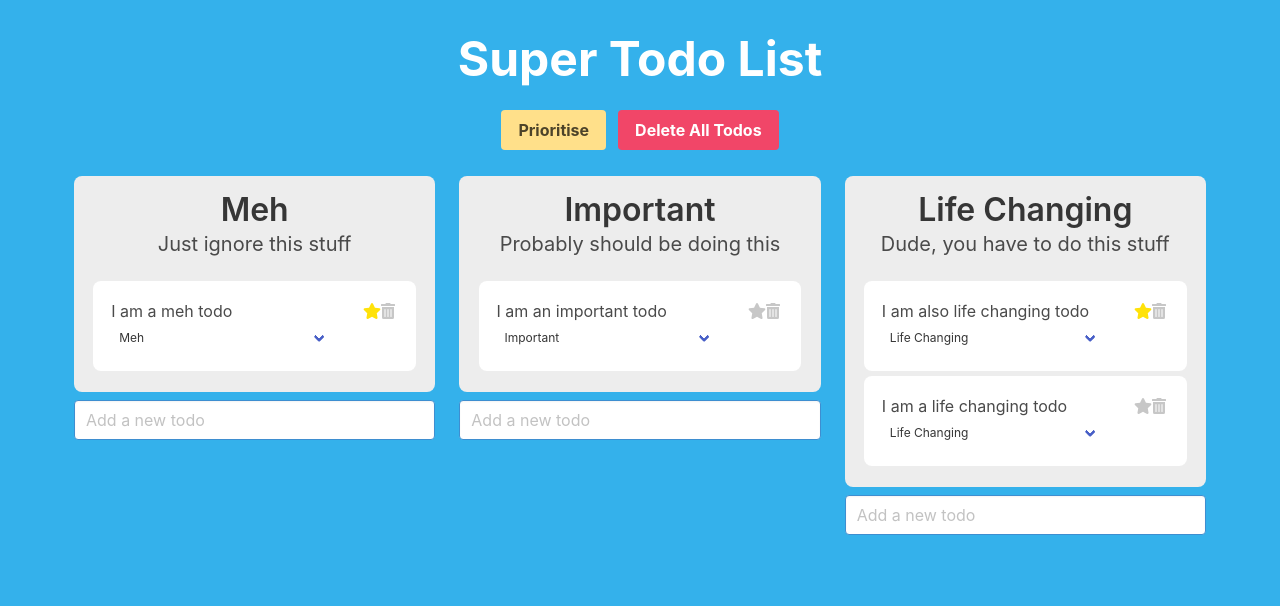
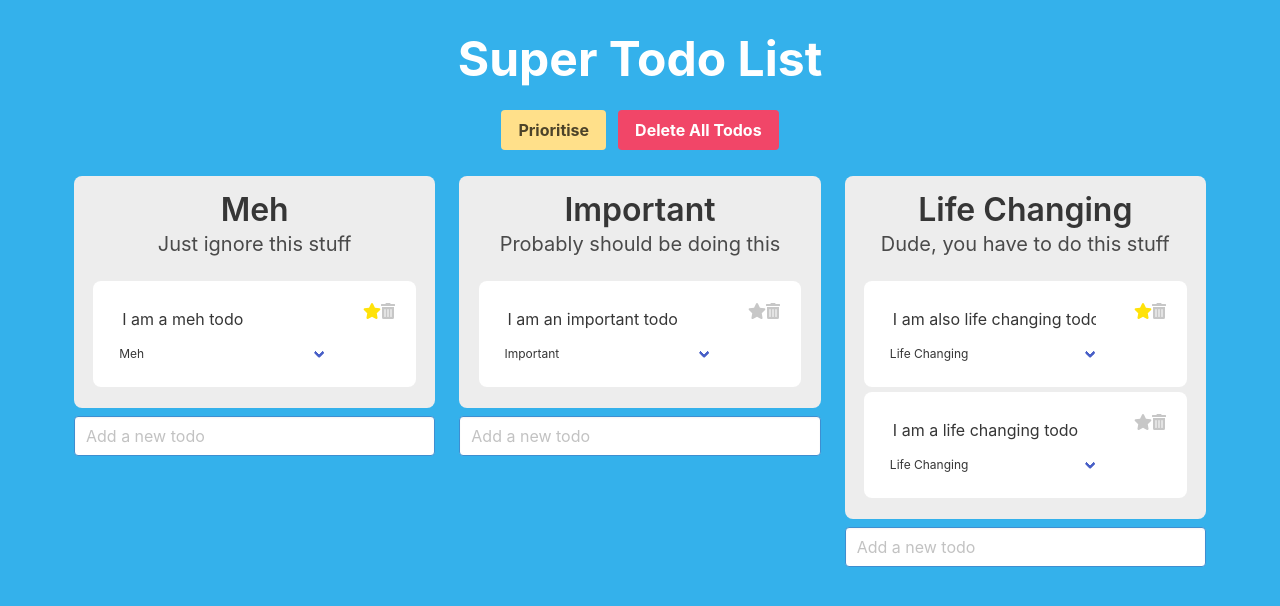
Before and after one commit to alexjackhughes/vue-todo-app, a Vue app: page / in a window 1280 px wide. Shown: the top 606 px of the page. Built offline with nearby package versions, Linux system fonts and the light colour scheme; what vue-lodash would draw is missing.

Commit message:
Added ability to edit todos

```diff
--- a/src/App.vue
+++ b/src/App.vue
@@ -29,14 +29,14 @@
               <div v-if="category.title === todo.category" class="todo">
                 <div class="columns">
                   <div class="column is-four-fifths todo-main">
-                    <p>{{todo.title}}</p>
+                    <input
+                      class="input is-info todo-title"
+                      type="text"
+                      :placeholder="todo.title"
+                      :value="todo.title"
+                      v-on:keyup.enter="() => editTodo(todo.id)"
+                    />
                     <div class="select is-small is-fullwidth">
-                      <!-- <select v-on:click="() => changeCategory('hell', 'lo')">
-                        <option
-                          v-for="selectCategory in categoryTypes"
-                          :key="selectCategory.id"
-                        >{{selectCategory.title}}</option>
-                      </select>-->
                       <select v-model="todo.category">
                         <option
                           v-for="selectCategory in categoryTypes"
@@ -101,6 +101,14 @@ export default {
     },
     deleteAllTodos: function() {
       this.todos = [];
+    },
+    editTodo: function(id) {
+      this.todos[id] = {
+        id: id,
+        title: event.target.value,
+        priority: this.todos[id].priority,
+        category: this.todos[id].category
+      };
     }
   },
   data: function() {
@@ -219,6 +227,12 @@ body {
   justify-content: center !important;
 }
 
+.todo-title {
+  border: none !important;
+  border-color: transparent !important;
+  box-shadow: none !important;
+}
+
 select {
   border: none !important;
 }
--- a/src/components/AddTodoButton.vue
+++ b/src/components/AddTodo.vue
@@ -4,7 +4,7 @@
 
 <script>
 export default {
-  name: "AddTodoButton"
+  name: "AddTodo"
 };
 </script>
 
```
Also changed, not shown: src/components/Header.vue (added, +12 -0 lines).
